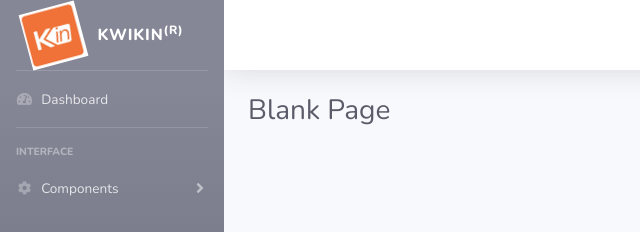
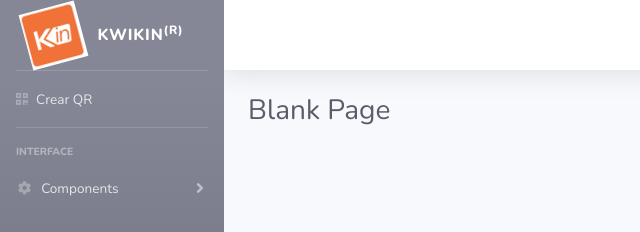
Before and after one commit to arturor19/kwikin, a website with bundled scripts: page Kwikin/Frontend/startbootstrap-sb-admin-2-gh-pages 2/layout.html in a window 1280 px wide. Shown: the top 232 px of the page, 0-640 px from the left. Built offline with nearby package versions, Linux system fonts and the light colour scheme.

Commit message:
Agregue QR code

```diff
--- a/Kwikin/Frontend/startbootstrap-sb-admin-2-gh-pages 2/layout.html
+++ b/Kwikin/Frontend/startbootstrap-sb-admin-2-gh-pages 2/layout.html
@@ -42,8 +42,8 @@
       <!-- Nav Item - Dashboard -->
       <li class="nav-item">
         <a class="nav-link" href="index.html">
-          <i class="fas fa-fw fa-tachometer-alt"></i>
-          <span>Dashboard</span></a>
+          <i class="fas fa-qrcode"></i>
+          <span>Crear QR</span></a>
       </li>
 
       <!-- Divider -->
```
